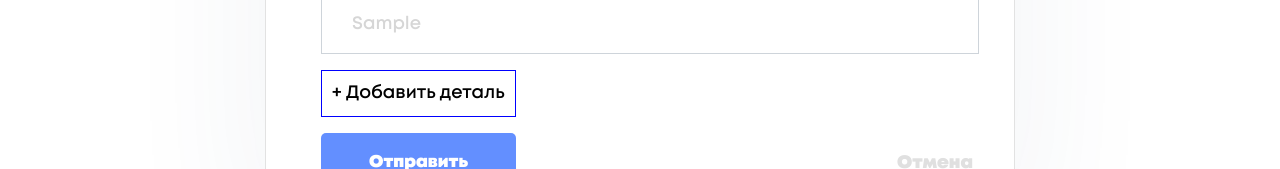
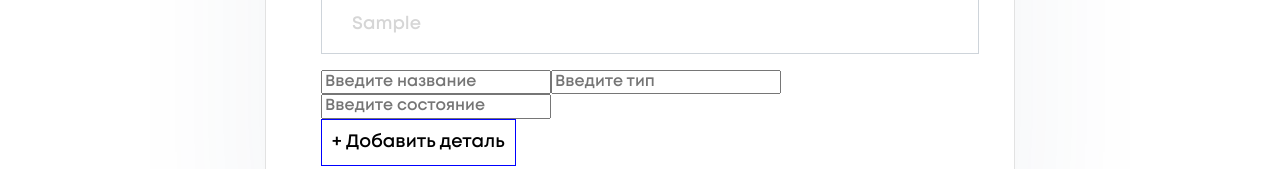
Before and after one commit to sergbfmv/gisz, a React (Create React App) app: page /order in a window 1280 px wide. Both pictures are taken after typing "Sample", "Sample", "Sample", "Sample" into the empty fields and a click on the button "+ Добавить деталь". Shown: the part 823-992 px from the top of the page. Built offline with nearby package versions, Linux system fonts and the light colour scheme.

Commit message:
add details

```diff
--- a/src/components/Order/Order.js
+++ b/src/components/Order/Order.js
@@ -21,6 +21,7 @@ class Order extends React.Component {
                 {key: 3, value: 'мотоциклы'},
                 {key: 4, value: 'спецтехника'}
             ],
+            detailsCount: 0,
             details: [],
 
             selectedVIN: null,
@@ -38,7 +39,7 @@ class Order extends React.Component {
 
         this.submitOrder = this.submitOrder.bind(this)
         this.goBack = this.goBack.bind(this)
-        this.addDetail = this.addDetail(this)
+        this.addDetail = this.addDetail.bind(this)
     }
 
     selectCarType(e) {
@@ -128,17 +129,28 @@ class Order extends React.Component {
 
     goBack() {
         // позвращаемся в профиль
+        console.log("BACK")
     }
 
     addDetail() {
-
+        console.log('add details')
+        let currentDetails = this.state.details;
+        let newDetail = {
+            name: "",
+            state: "",
+            type: ""
+        };
+        currentDetails.push(newDetail);
+        this.setState({
+            details: currentDetails,
+        })
     }
 
     render() {
         let typesList = this.state.carTypes.map((type) => <option value={type.key}>{type.value}</option>)
         let model;
         if (this.state.selectedBrand === null) {
-        model = <AsyncTypeahead placeholder="Модель" disabled />
+            model = <AsyncTypeahead placeholder="Модель" disabled/>
         } else {
             model = <AsyncTypeahead
                 id="model-search"
@@ -151,6 +163,7 @@ class Order extends React.Component {
                 onChange={this.selectModel}
             />
         }
+
         return (
             <div className="container container__order">
                 <div className="row">
@@ -221,13 +234,18 @@ class Order extends React.Component {
                                 <div className="mb-3 mb-3__about">
                                     <input type="text" placeholder="Офис *" className="form-input__order" required/>
                                 </div>
-                                <button type="button" className="order-button" onClick={this.addDetail}>+ Добавить деталь</button>
+
+                                {this.state.details.map((detail, index) => <DetailForm detail={detail} index={index}/>)}
+                                <button type="button" className="order-button" onClick={this.addDetail}>
+                                    + Добавить деталь
+                                </button>
                             </div>
                             <div className="order-form__buttons">
                                 <button type="button"
                                         className="btn btn-primary btn-primary__garage btn-primary__order"
                                         onClick={this.submitOrder}
-                                >Отправить
+                                >
+                                    Отправить
                                 </button>
                                 <button type="button" className="btn-cancel" onClick={this.goBack}>Отмена</button>
                             </div>
@@ -239,4 +257,24 @@ class Order extends React.Component {
     }
 }
 
+class DetailForm extends React.Component {
+    constructor(props) {
+        super(props);
+        this.state = {
+            detail: props.detail,
+            index: props.index
+        }
+    }
+
+    render() {
+        return (
+            <div>
+                <input placeholder='Введите название' type='text' name={`name_${this.state.index}`} value={this.state.detail.name}/>
+                <input placeholder='Введите тип' type='text' name={`type_${this.state.index}`} value={this.state.detail.type}/>
+                <input placeholder='Введите состояние' type='text' name={`state_${this.state.index}`} value={this.state.detail.state}/>
+            </div>
+        )
+    }
+}
+
 export default Order
```
Lines whose indentation alone changed are shown as unchanged.
